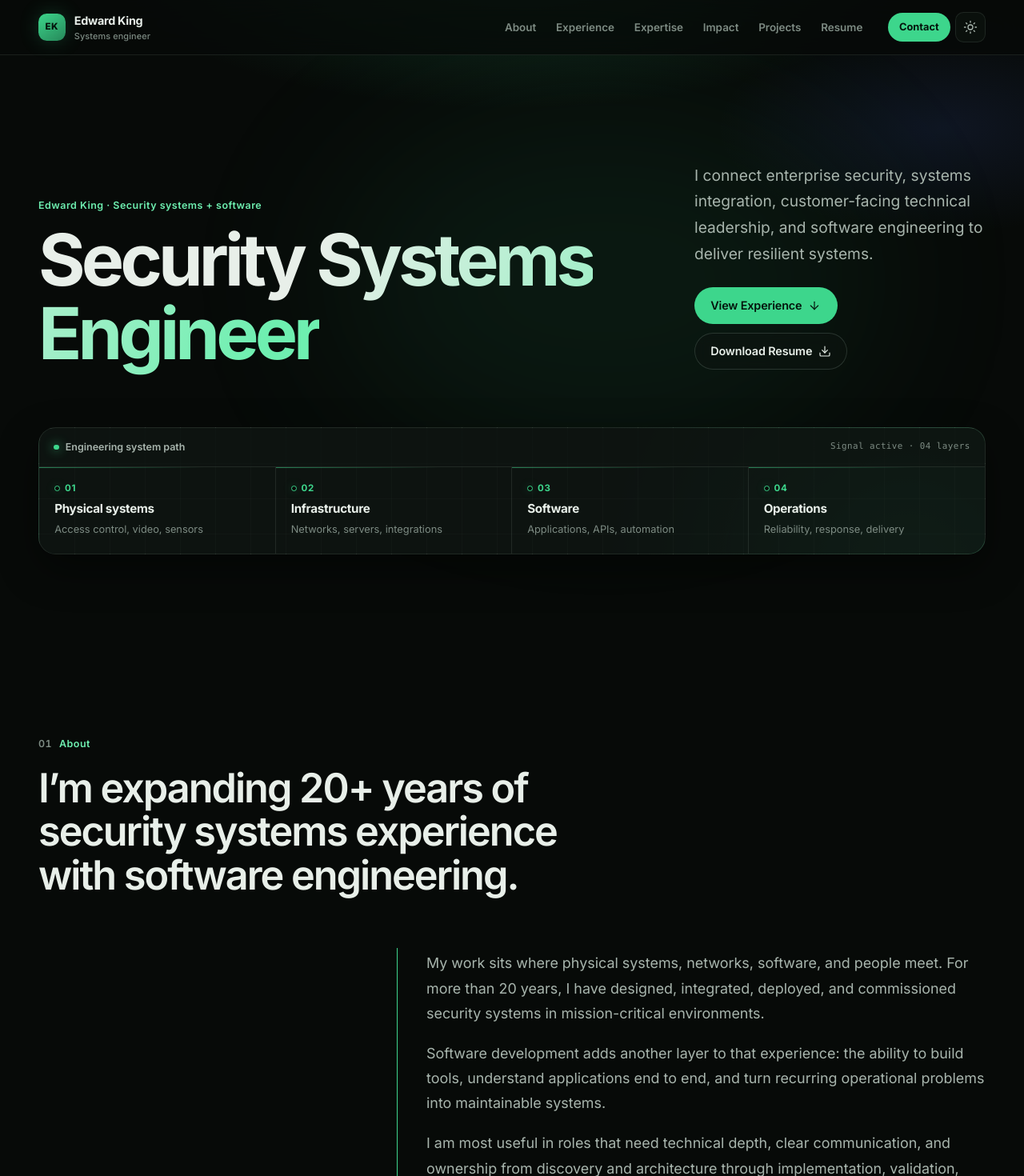
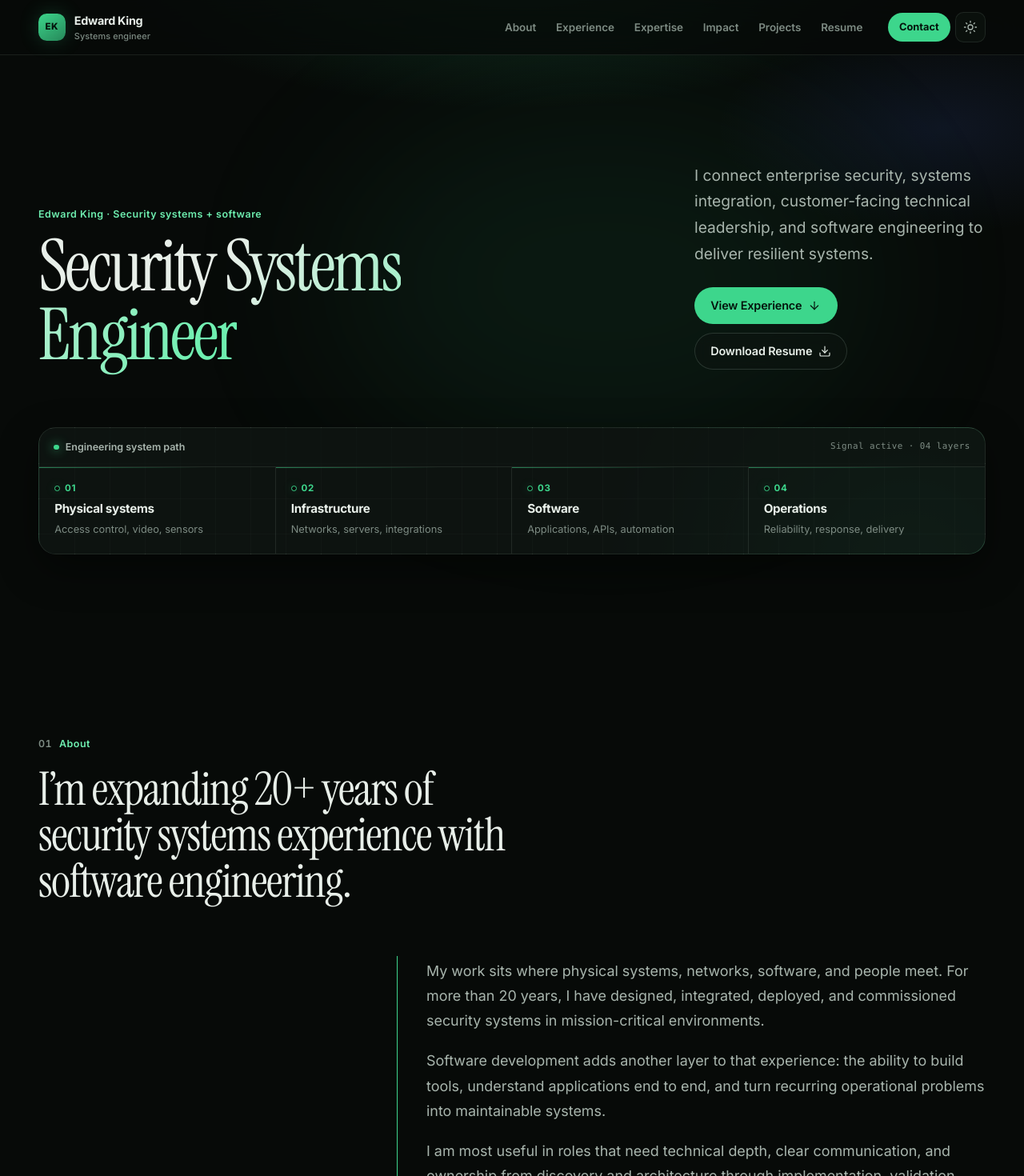
Before and after one commit to nextking12/portfolio_page, a SvelteKit app: page / in a window 1280 px wide. Shown: the top 1470 px of the page at 80% size. Built offline with nearby package versions, Linux system fonts and the light colour scheme.

Commit message:
Add editorial display typography

```diff
--- a/package.json
+++ b/package.json
@@ -17,6 +17,7 @@
 	},
 	"devDependencies": {
 		"@eslint/js": "^10.0.1",
+		"@fontsource/instrument-serif": "^5.3.0",
 		"@sveltejs/adapter-vercel": "^6.3.3",
 		"@sveltejs/kit": "^2.63.0",
 		"@sveltejs/vite-plugin-svelte": "^7.1.2",
--- a/src/routes/layout.css
+++ b/src/routes/layout.css
@@ -1,4 +1,5 @@
 @import '@fontsource-variable/inter';
+@import '@fontsource/instrument-serif';
 @import 'tailwindcss';
 @plugin '@tailwindcss/forms';
 @plugin '@tailwindcss/typography';
@@ -59,6 +60,7 @@
 
 @theme {
 	--font-sans: 'Inter Variable', 'Inter', 'Avenir Next', 'Segoe UI', sans-serif;
+	--font-display: 'Instrument Serif', 'Iowan Old Style', 'Times New Roman', serif;
 	--font-mono: 'SFMono-Regular', Menlo, Monaco, 'Cascadia Code', 'Liberation Mono', monospace;
 }
 
@@ -378,9 +380,10 @@ section[id] {
 	max-width: 13ch;
 	margin-top: 0.85rem;
 	font-size: clamp(3rem, 7.2vw, 5.6rem);
-	font-weight: 620;
-	letter-spacing: -0.055em;
-	line-height: 1.02;
+	font-family: var(--font-display);
+	font-weight: 400;
+	letter-spacing: -0.035em;
+	line-height: 0.96;
 }
 
 .hero-title-block h1 span {
@@ -642,10 +645,11 @@ section[id] {
 .resume-layout h2,
 .contact-layout h2 {
 	max-width: 18ch;
-	font-size: clamp(1.9rem, 4vw, 3.15rem);
-	font-weight: 600;
-	letter-spacing: -0.04em;
-	line-height: 1.08;
+	font-size: clamp(2.2rem, 4.5vw, 3.65rem);
+	font-family: var(--font-display);
+	font-weight: 400;
+	letter-spacing: -0.025em;
+	line-height: 1;
 }
 
 .section-intro > p {
```
Also changed, not shown: 1 other file (tests, documents, lock files or other folders).
